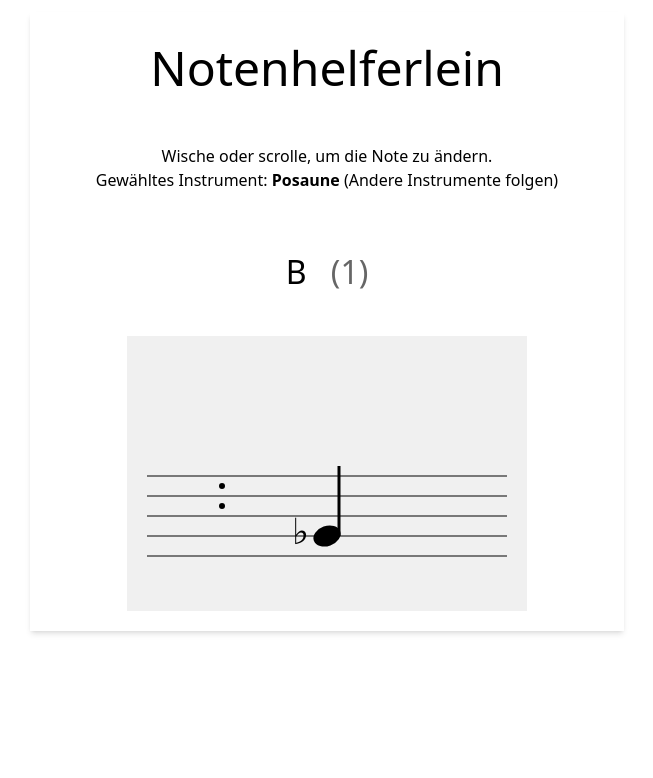
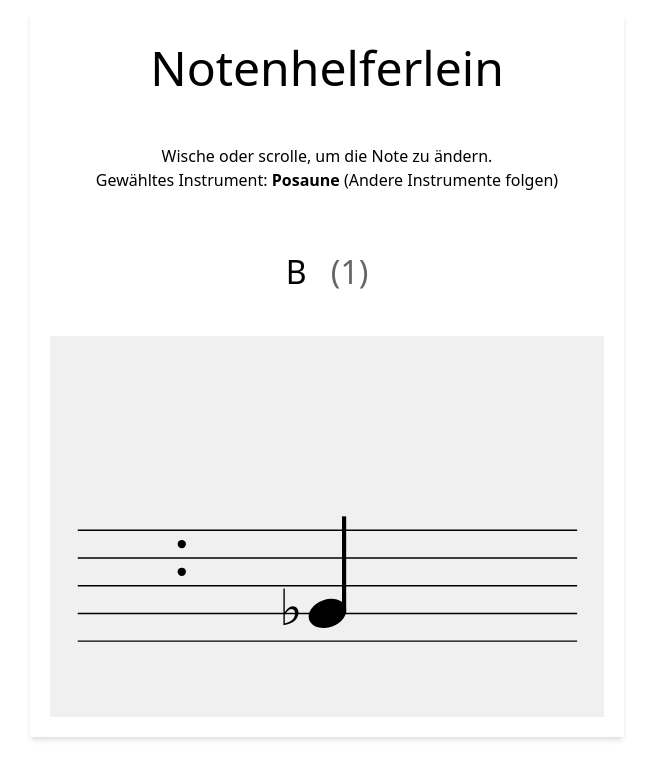
Before and after one commit to chrisingenhaag/brass-notehelper, a SvelteKit app: page / in a window 1280 px wide. Shown: the top 778 px of the page, without its empty margins (313-966 px from the left). Built offline with nearby package versions, Linux system fonts and the light colour scheme.

Commit message:
scale width for svg

```diff
--- a/src/routes/+page.svelte
+++ b/src/routes/+page.svelte
@@ -107,7 +107,7 @@
   on:touchmove={handleTouchMove}
   on:wheel|preventDefault={handleWheel}
 >
-  <svg width="400" height="275">
+  <svg viewBox="0 0 400 275" preserveAspectRatio="xMidYMid meet">
     <!-- Bass Clef Symbol -->
     <!--
     <path
@@ -198,10 +198,15 @@
     align-items: center;
     touch-action: none; /* Prevent browser touch handling */
     overflow: hidden; /* Prevent page scrolling when using wheel */
+    width: 100%; /* Make container full width */
+    max-width: 800px; /* Optional: limit maximum width */
+    margin: 0 auto; /* Center horizontally */
   }
 
   svg {
     background-color: #f0f0f0;
+    width: 100%; /* Make SVG fill container */
+    height: auto; /* Maintain aspect ratio */
   }
 
   h1 {
```
